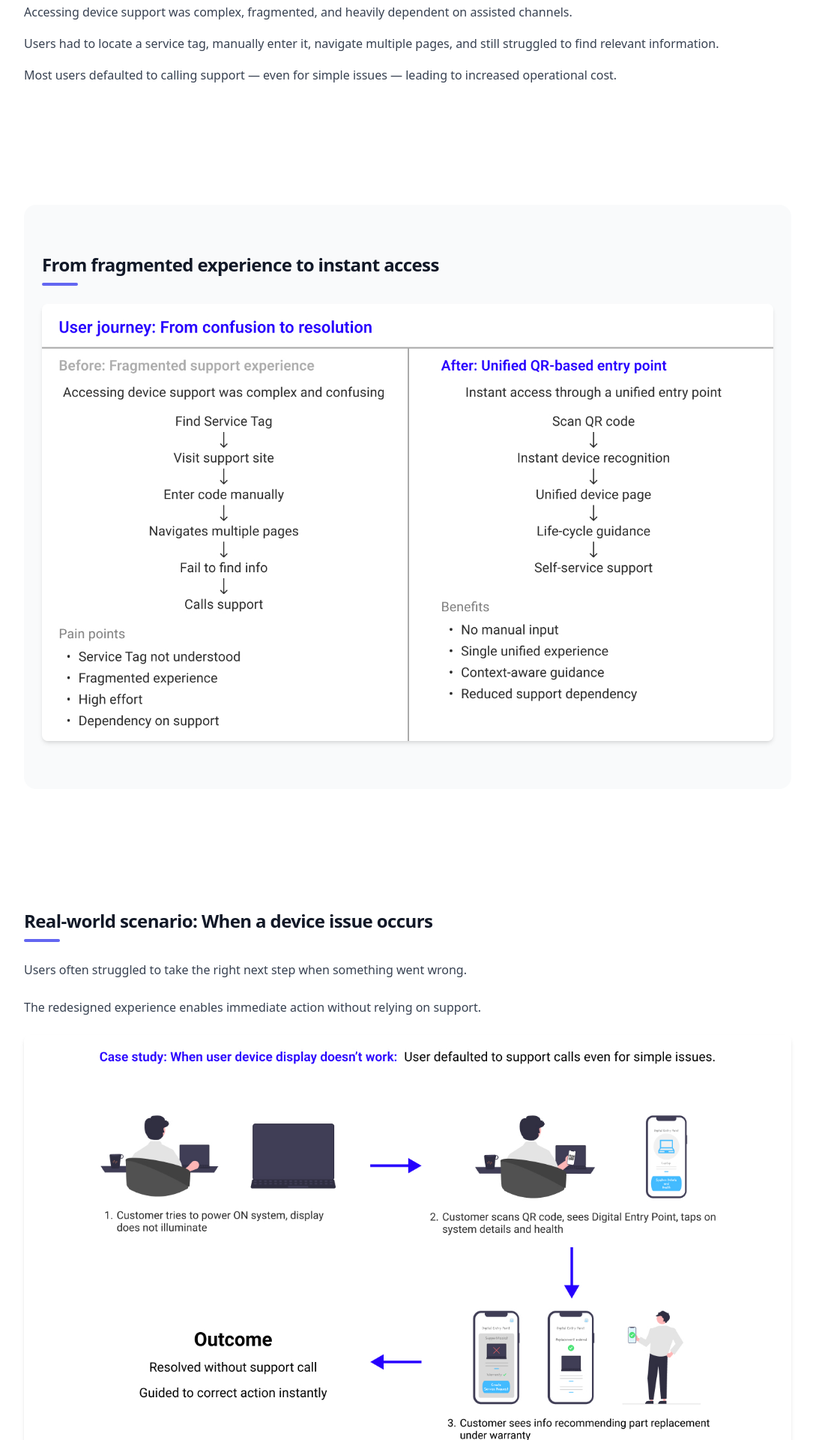
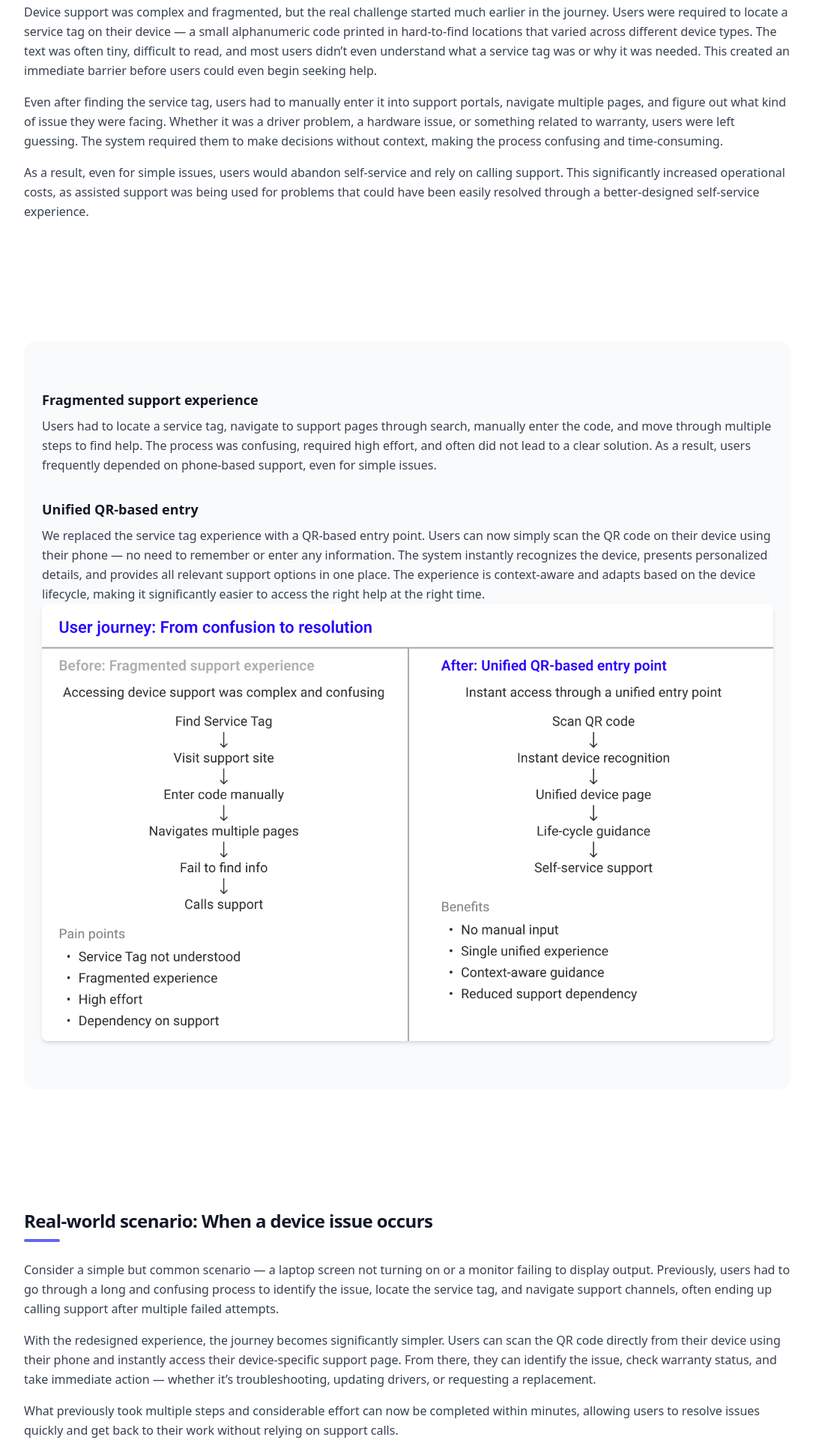
Before and after one commit to Simha1991/narasimha-portfolio, a React (Vite) app: page /narasimha-portfolio/dep-detail in a window 1280 px wide. Shown: the part 440-2360 px from the top of the page at 75% size, without its empty margins (96-1181 px from the left). Built offline with nearby package versions, Linux system fonts and the light colour scheme; the HTML template or start-up script is replaced by a standard one.

Commit message:
Update DepDetail.jsx

```diff
--- a/src/pages/DepDetail.jsx
+++ b/src/pages/DepDetail.jsx
@@ -65,26 +65,40 @@ export default function DepDetail() {
             </div>
 
            <p className="text-gray-700 leading-relaxed mb-4">
-              Accessing device support was complex, fragmented, and heavily dependent on assisted channels.
+  Device support was complex and fragmented, but the real challenge started much earlier in the journey. Users were required to locate a service tag on their device — a small alphanumeric code printed in hard-to-find locations that varied across different device types. The text was often tiny, difficult to read, and most users didn’t even understand what a service tag was or why it was needed. This created an immediate barrier before users could even begin seeking help.
 </p>
 
 <p className="text-gray-700 leading-relaxed mb-4">
-              Users had to locate a service tag, manually enter it, navigate multiple pages, and still struggled
-              to find relevant information.
+  Even after finding the service tag, users had to manually enter it into support portals, navigate multiple pages, and figure out what kind of issue they were facing. Whether it was a driver problem, a hardware issue, or something related to warranty, users were left guessing. The system required them to make decisions without context, making the process confusing and time-consuming.
 </p>
 
 <p className="text-gray-700 leading-relaxed">
-              Most users defaulted to calling support — even for simple issues — leading to increased operational cost.
+  As a result, even for simple issues, users would abandon self-service and rely on calling support. This significantly increased operational costs, as assisted support was being used for problems that could have been easily resolved through a better-designed self-service experience.
 </p>
           </section>
 
           {/* Before vs After */}
           <section className="py-16 bg-gray-50 rounded-2xl px-6 fade-in-section">
-            <div className="mb-6">
-              <h2 className="text-2xl font-semibold tracking-tight">
-                From fragmented experience to instant access
-              </h2>
-              <div className="w-12 h-1 bg-indigo-500 mt-2 rounded"></div>
+            <div className="space-y-8">
+
+  <div>
+    <h3 className="text-lg font-semibold text-gray-900 mb-2">
+      Fragmented support experience
+    </h3>
+    <p className="text-gray-700 leading-relaxed">
+      Users had to locate a service tag, navigate to support pages through search, manually enter the code, and move through multiple steps to find help. The process was confusing, required high effort, and often did not lead to a clear solution. As a result, users frequently depended on phone-based support, even for simple issues.
+    </p>
+  </div>
+
+  <div>
+    <h3 className="text-lg font-semibold text-gray-900 mb-2">
+      Unified QR-based entry
+    </h3>
+    <p className="text-gray-700 leading-relaxed">
+      We replaced the service tag experience with a QR-based entry point. Users can now simply scan the QR code on their device using their phone — no need to remember or enter any information. The system instantly recognizes the device, presents personalized details, and provides all relevant support options in one place. The experience is context-aware and adapts based on the device lifecycle, making it significantly easier to access the right help at the right time.
+    </p>
+  </div>
+
 </div>
 
             <img
@@ -103,12 +117,16 @@ export default function DepDetail() {
               <div className="w-12 h-1 bg-indigo-500 mt-2 rounded"></div>
             </div>
 
-            <p className="text-gray-700 mb-6 leading-relaxed">
-              Users often struggled to take the right next step when something went wrong.
+            <p className="text-gray-700 leading-relaxed mb-4">
+  Consider a simple but common scenario — a laptop screen not turning on or a monitor failing to display output. Previously, users had to go through a long and confusing process to identify the issue, locate the service tag, and navigate support channels, often ending up calling support after multiple failed attempts.
 </p>
 
-            <p className="text-gray-700 mb-6 leading-relaxed">
-              The redesigned experience enables immediate action without relying on support.
+<p className="text-gray-700 leading-relaxed mb-4">
+  With the redesigned experience, the journey becomes significantly simpler. Users can scan the QR code directly from their device using their phone and instantly access their device-specific support page. From there, they can identify the issue, check warranty status, and take immediate action — whether it’s troubleshooting, updating drivers, or requesting a replacement.
+</p>
+
+<p className="text-gray-700 leading-relaxed">
+  What previously took multiple steps and considerable effort can now be completed within minutes, allowing users to resolve issues quickly and get back to their work without relying on support calls.
 </p>
 
             <img
@@ -125,13 +143,20 @@ export default function DepDetail() {
               <div className="w-12 h-1 bg-indigo-500 mt-2 rounded"></div>
             </div>
 
-            <p className="text-gray-700 mb-4 leading-relaxed">
-              We introduced a QR-based unified entry point that instantly connects users to their device.
+            <p className="text-gray-700 leading-relaxed mb-4">
+  The solution was designed across two key layers — hardware and digital experience — working together to create a seamless support entry point.
 </p>
 
-            <p className="text-gray-700 mb-8 leading-relaxed">
-              The experience dynamically adapts based on the device lifecycle — from onboarding to troubleshooting
-              to end-of-life decisions.
+<p className="text-gray-700 leading-relaxed mb-4">
+  At the hardware level, we introduced QR codes on customer devices, replacing the need for service tags. This made it effortless for users to initiate support by simply scanning the code using their phone.
+</p>
+
+<p className="text-gray-700 leading-relaxed mb-4">
+  At the experience level, we built a centralized digital entry point — a unified webpage that brings together all device-related information and support actions in one place. Users can view device details, access lifecycle-based recommendations, troubleshoot issues, update drivers, and connect to support when needed.
+</p>
+
+<p className="text-gray-700 leading-relaxed">
+  The experience is dynamically tailored based on the device lifecycle. Whether the device is new, in active use, or nearing end-of-life, users are provided with relevant actions such as setup guidance, maintenance updates, or trade-in and recycling options. This ensures that users always know what to do next, without needing to search or guess.
 </p>
 
             <img
@@ -148,12 +173,29 @@ export default function DepDetail() {
               <div className="w-12 h-1 bg-indigo-500 mt-2 rounded"></div>
             </div>
 
-            <ul className="list-disc pl-6 text-gray-700 space-y-2">
-              <li>Replaced service tag dependency with QR-based access</li>
-              <li>Created a unified entry point across all device types</li>
-              <li>Introduced lifecycle-driven contextual guidance</li>
-              <li>Enabled self-service actions to reduce support dependency</li>
-            </ul>
+            <div className="space-y-6 text-gray-700">
+
+  <p>
+    <span className="font-semibold text-gray-900">Replacing service tag dependency with QR-based access</span><br />
+    The traditional service tag approach created friction at the very first step of the support journey. By replacing it with a QR code, we removed the need for users to locate, read, and manually enter complex identifiers, making access to support immediate and effortless.
+  </p>
+
+  <p>
+    <span className="font-semibold text-gray-900">Creating a unified entry point across all devices</span><br />
+    Instead of navigating multiple portals and pages, users are now directed to a single, consistent experience that works across all device types. This reduces confusion and ensures that users always know where to go for support.
+  </p>
+
+  <p>
+    <span className="font-semibold text-gray-900">Introducing lifecycle-driven context</span><br />
+    The system understands the device lifecycle — including warranty status and usage stage — and surfaces the most relevant actions. This helps users reach the right solution faster without unnecessary exploration.
+  </p>
+
+  <p>
+    <span className="font-semibold text-gray-900">Enabling self-service to reduce support dependency</span><br />
+    By providing actionable solutions upfront, users can resolve issues independently without needing to contact support. This significantly reduces support calls and improves overall efficiency.
+  </p>
+
+</div>
           </section>
 
           {/* Final UI */}
@@ -162,6 +204,10 @@ export default function DepDetail() {
               <h2 className="text-2xl font-semibold tracking-tight">Final Experience</h2>
               <div className="w-12 h-1 bg-indigo-500 mt-2 rounded"></div>
             </div>
+
+            <p className="text-gray-700 leading-relaxed">
+  The Digital Entry Point transformed the way customers interact with device support. What was once a complex, multi-step process dependent on phone-based support is now an instant, self-service experience available directly on the user’s phone. By simply scanning a QR code, users can access everything they need — from device details to troubleshooting and support — within seconds. This shift not only simplifies the experience but also empowers users to resolve issues independently and get back to their work faster. More than just a feature, this became a breakthrough in how support is delivered, redefining the relationship between users and device assistance.
+</p>
 
             <img
               src="/narasimha-portfolio/images/dep-final-ui.png"
@@ -184,12 +230,9 @@ export default function DepDetail() {
               </p>
             </div>
 
-            <ul className="text-gray-700 space-y-2 mb-10">
-              <li>• Reduced customer support calls significantly</li>
-              <li>• Improved discoverability of device information</li>
-              <li>• Increased adoption of self-service flows</li>
-              <li>• Recognized with Dell President’s Award</li>
-            </ul>
+            <p className="text-gray-700 leading-relaxed">
+  The Digital Entry Point significantly improved both user experience and business outcomes. By enabling users to access device information and resolve issues independently, we reduced reliance on customer support channels and lowered operational costs. The experience improved discoverability of device-specific information, increased adoption of self-service workflows, and helped users resolve issues faster. This transformation was recognized with Dell’s prestigious President’s Award, highlighting the impact of shifting from assisted support to an efficient, scalable self-service model.
+</p>
 
             <img
               src="/narasimha-portfolio/images/dep-award.png"
```
Lines whose indentation alone changed are shown as unchanged.
